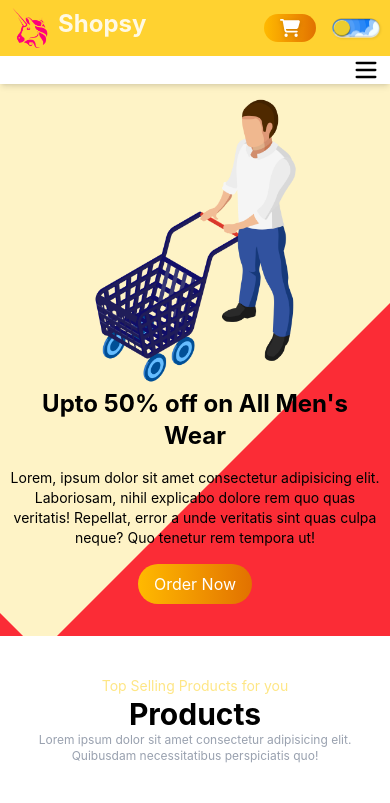
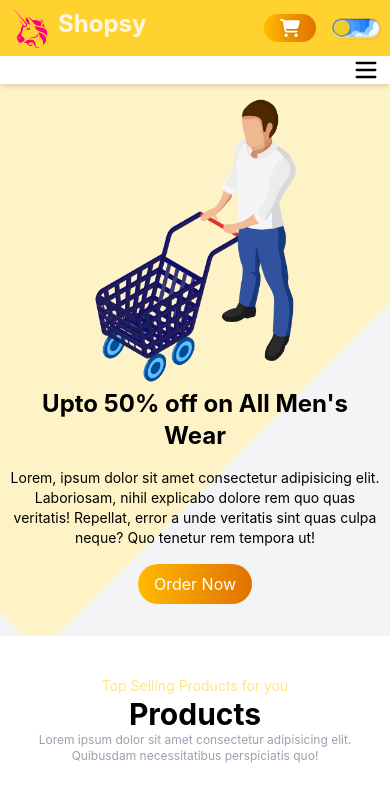
Before and after one commit to niyomufashafabrice/React-js-Shopping-, a React (Vite) app: page / in a window 390 px wide. Shown: the top 803 px of the page. Built offline with nearby package versions, Linux system fonts and the light colour scheme.

Commit message:
my responsivness

```diff
--- a/src/components/Hero/Hero.jsx
+++ b/src/components/Hero/Hero.jsx
@@ -45,8 +45,8 @@ const Hero = () => {
 
 
   return (
-    <div className='relative overflow-hidden min-h-[550px] sm:min-h-[650px] sm:bg-white bg-red-500 flex justify-center items-center
-    dark:bg-red-500 dark:text-white  duration-200'>
+    <div className='relative overflow-hidden min-h-[550px] sm:min-h-[650px] bg-gray-100 flex justify-center items-center
+    dark:bg-gray-100 dark:text-white  duration-200'>
         {/*background pattern*/}
     <div className='h-[700px] w-[700px] bg-amber-100 absolute -top-1/2 right-0 rounded-3xl rotate-45'>
 
```
